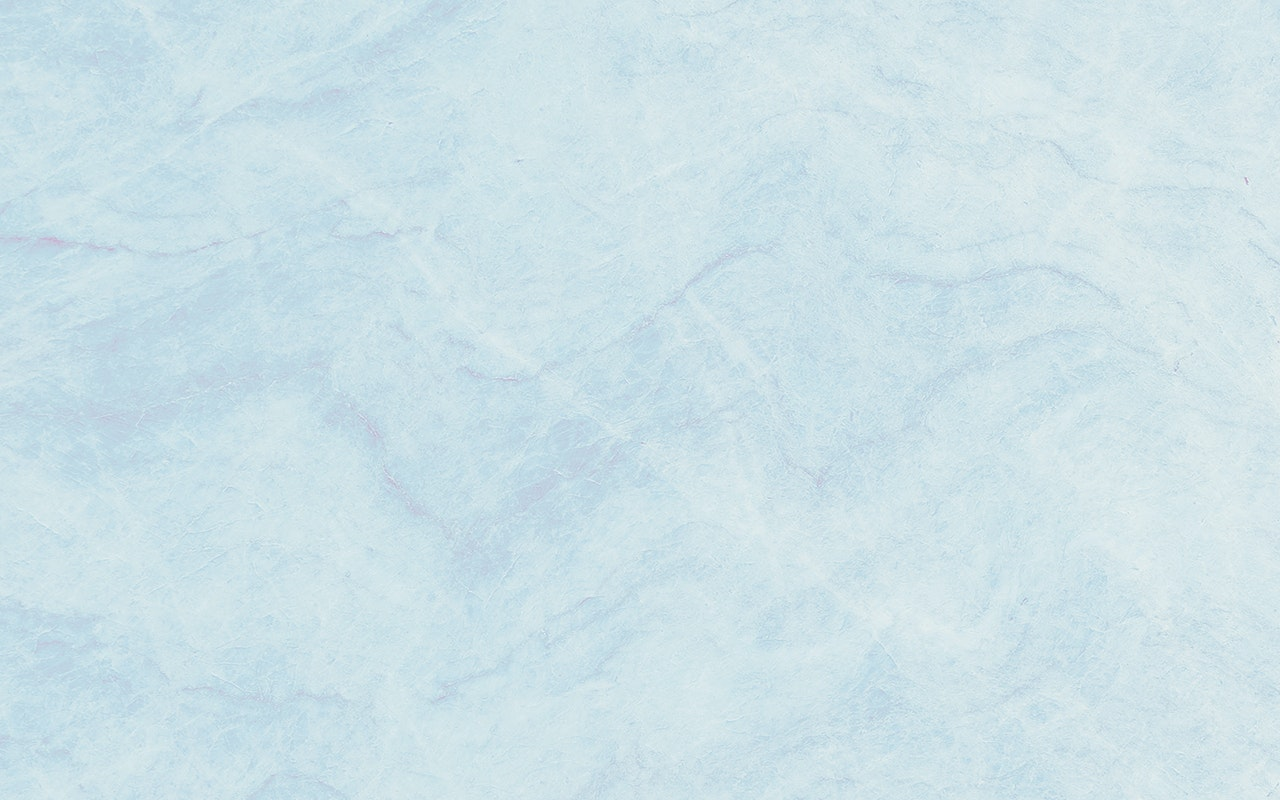
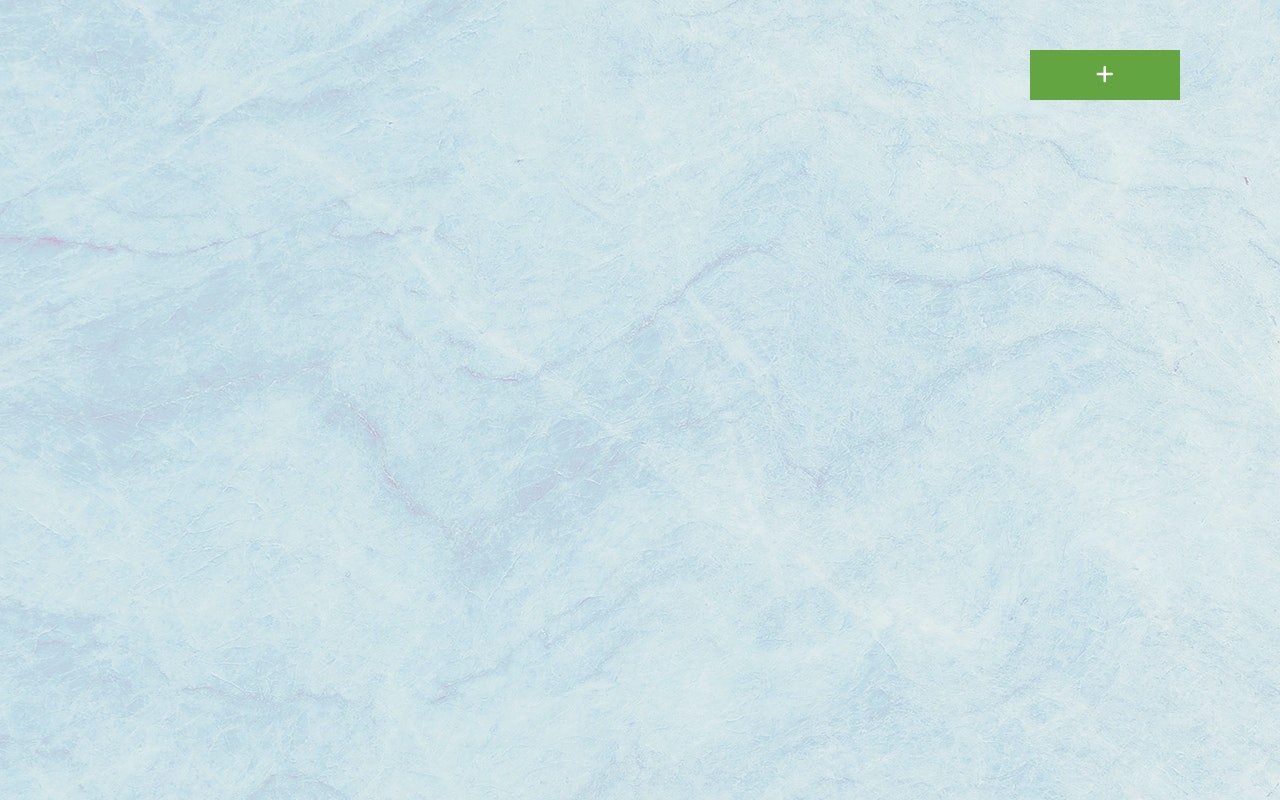
Before and after one commit to elturanshucai/propla, a React (Create React App) app: page /admin in a window 1280 px wide. Before the commit this address had no page. Built offline with nearby package versions, Linux system fonts and the light colour scheme.

Commit message:
admin panele baslandi

```diff
--- a/package.json
+++ b/package.json
@@ -12,6 +12,7 @@
     "@testing-library/user-event": "^13.5.0",
     "axios": "^0.27.2",
     "formik": "^2.2.9",
+    "json-server": "^0.17.0",
     "react": "^18.2.0",
     "react-dom": "^18.2.0",
     "react-redux": "^8.0.2",
--- a/src/App.js
+++ b/src/App.js
@@ -5,6 +5,7 @@ import "./App.css"
 import Login from './Components/Login/Login';
 import Details from './Components/ProjectDetails/Details';
 import Protected from './Components/Protected';
+import Admin from './Components/Admin/Admin';
 
 
 function App() {
@@ -25,6 +26,7 @@ function App() {
             element={
               <Protected> <Details /> </Protected>
             } />
+          <Route path='admin' element={<Admin />} />
         </Routes>
       </BrowserRouter>
     </>
--- /dev/null
+++ b/src/Components/Admin/Admin.css
@@ -0,0 +1,23 @@
+.admin{
+
+}
+.admin .admin-head{
+    padding: 0 100px;
+    display: flex;
+    justify-content: end;
+}
+.admin .add{
+    outline: none;
+    border: none;
+    width: 150px;
+    height: 50px;
+    background-color: #63a541;
+    color: white;
+    font-weight: 600;
+    font-size: 20px;
+    cursor: pointer;
+    margin: 50px 0;
+}
+.admin .add:hover{
+    background-color: #44883e;
+}
--- /dev/null
+++ b/src/Components/Admin/Admin.js
@@ -0,0 +1,22 @@
+import React, { useState } from 'react';
+import { faPlus } from "@fortawesome/free-solid-svg-icons";
+import { FontAwesomeIcon } from '@fortawesome/react-fontawesome';
+import './Admin.css'
+
+function Admin() {
+
+    const [display, setDisplay] = useState(false)
+    const [projects, setProjects] = useState([])
+
+    return (
+        <>
+            <div className='admin'>
+                <div className='admin-head'>
+                    <button className='add'> <FontAwesomeIcon icon={faPlus} /> </button>
+                </div>
+            </div>
+        </>
+    )
+}
+
+export default Admin
--- a/src/Components/Header/Header.js
+++ b/src/Components/Header/Header.js
@@ -1,6 +1,6 @@
 import React, { useState } from "react";
 import { Link, useNavigate } from 'react-router-dom'
-import { useSelector, useDispatch } from 'react-redux'
+import { useDispatch } from 'react-redux'
 import "./Header.css"
 import img from '../../logo_transparent.png'
 import { fnLogout } from "../../Store/reducers/projectReducer";
--- a/src/Components/Home/List.js
+++ b/src/Components/Home/List.js
@@ -10,7 +10,21 @@ import axios from "axios";
 
 function List() {
 
-    const [list, setList] = useState([])
+    const [list, setList] = useState([
+        {
+            projectName: "AzNav",
+            id: 1
+        },
+        {
+            projectName: "URIS",
+            id: 2
+        },
+        {
+            projectName: "DEQKIS",
+            id: 3
+        },
+
+    ])
 
     const [newList, setNewList] = useState([])
 
@@ -18,8 +32,8 @@ function List() {
     const [postsPerPage] = useState(9)
 
     const getProjects = useCallback(() => {
-        axios.get(process.env.REACT_APP_PROJECT_URL)
-            .then(data => setList(data.data))
+        // axios.get(process.env.REACT_APP_PROJECT_URL)
+        //     .then(data => setList(data.data))
     }, [])
 
     useEffect(() => {
```
Also changed, not shown: src/Components/Admin/Tabs/Tabs.js (added, +32 -0 lines), src/Components/Admin/Tabs/GeneralForm.js (added), src/Components/Admin/Tabs/Tabs.css (added), 1 other file (tests, documents, lock files or other folders).
